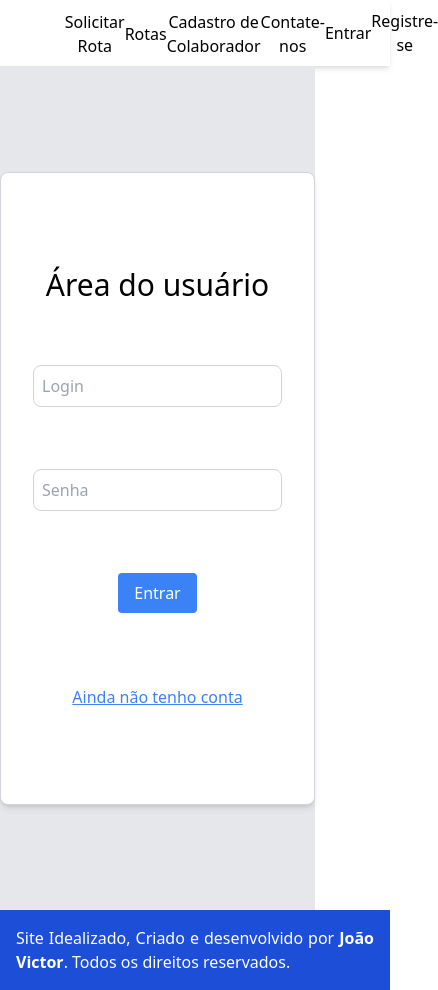
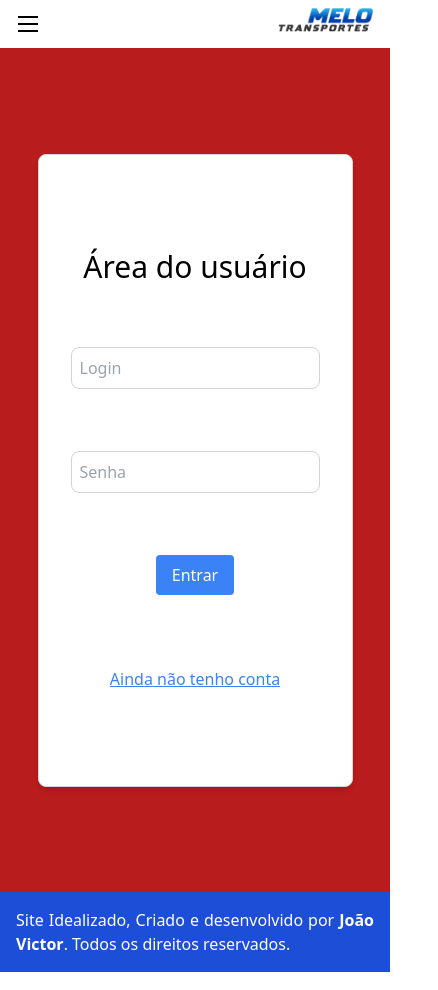
Before and after one commit to jvvictorls/Front-Melo-Transportes, a React (Vite) app: page /login in a window 390 px wide. Shown: the whole page, 438 px wide, since content can reach past the window. Built offline with nearby package versions, Linux system fonts and the light colour scheme.

Commit message:
Feat: Mobile

```diff
--- a/src/components/Header.tsx
+++ b/src/components/Header.tsx
@@ -1,10 +1,26 @@
 import { Link, NavLink, useNavigate } from 'react-router-dom';
+import { useEffect, useState } from 'react';
+import { GrMenu } from 'react-icons/gr';
 
 function Header() {
   const navigate = useNavigate();
+  const [toggleMenu, setToggleMenu] = useState(true);
+  const { innerWidth } = window;
+  const [width, setWidth] = useState(innerWidth);
+  useEffect(
+    () => {
+      setWidth(innerWidth);
+    },
+    [innerWidth, width],
+  );
   return (
-    <header className="w-full flex items-center justify-center shadow-md">
-      <div className="w-3/4 flex  justify-evenly items-center">
+    width > 768
+      ? (
+        <header
+          className="flex items-center justify-center shadow-md"
+          hidden={ toggleMenu }
+        >
+          <div className="w-3/4 flex justify-evenly items-center">
             <div className="ml-4">
               <Link
                 to="/dashboard"
@@ -18,7 +34,7 @@ function Header() {
               </Link>
             </div>
 
-        <nav className="flex-1 flex items-center justify-center justify-evenly items-center ">
+            <nav className="flex flex-1 items-center justify-evenly items-center ">
               <NavLink
                 to="/request"
                 className="mb-2"
@@ -63,6 +79,21 @@ function Header() {
             </div>
           </div>
         </header>
+      )
+      : (
+        <header
+          className="flex items-center justify-center shadow-md"
+        >
+          <div className="flex w-full justify-between items-center px-4 py-2">
+            <GrMenu size={ 24 } />
+            <img
+              src="/src/public/recropped-melo.png"
+              alt="melo_transportes"
+              className="h-6 mb-2"
+            />
+          </div>
+        </header>
+      )
   );
 }
 
--- a/src/components/Layout.tsx
+++ b/src/components/Layout.tsx
@@ -4,9 +4,11 @@ import Footer from './Footer';
 
 function Layout() {
   return (
-    <div className="flex flex-col h-screen">
+    <div
+      className="flex flex-col"
+    >
       <Header />
-      <div className="flex w-full flex-grow">
+      <div className="flex w-full h-screen flex-grow">
         <Outlet />
       </div>
       <Footer />
--- a/src/pages/Login.tsx
+++ b/src/pages/Login.tsx
@@ -25,9 +25,9 @@ function Login() {
   if (isLogged) return <Navigate to="/dashboard" />;
 
   return (
-    <div className="">
+    <div className="w-full">
       <div
-        className="flex bg-gray-200 flex-col items-center h-screen justify-center"
+        className="flex xs:bg-red-700 h-screen bg-gray-200 flex-col items-center justify-center"
         onSubmit={ (e) => e.preventDefault() }
       >
         <form
--- a/tailwind.config.js
+++ b/tailwind.config.js
@@ -6,6 +6,7 @@ export default {
   ],
   theme: {
     screens: {
+      'xs': '320px',
       'sm': '640px',
       'md': '768px',
       'lg': '1024px',
```
Lines whose indentation alone changed are shown as unchanged.
